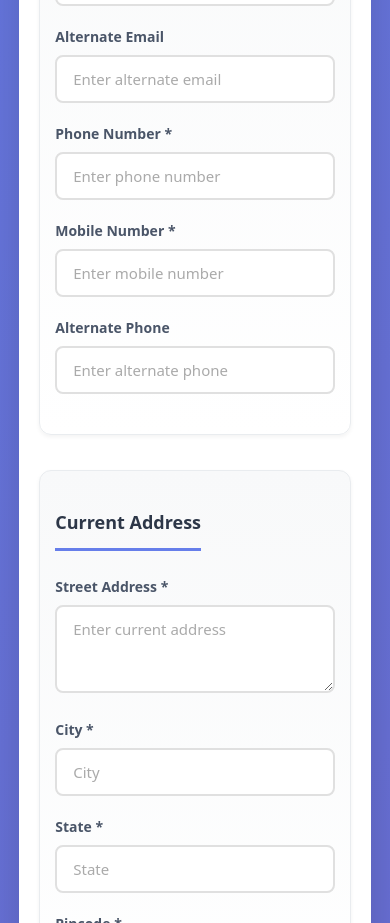
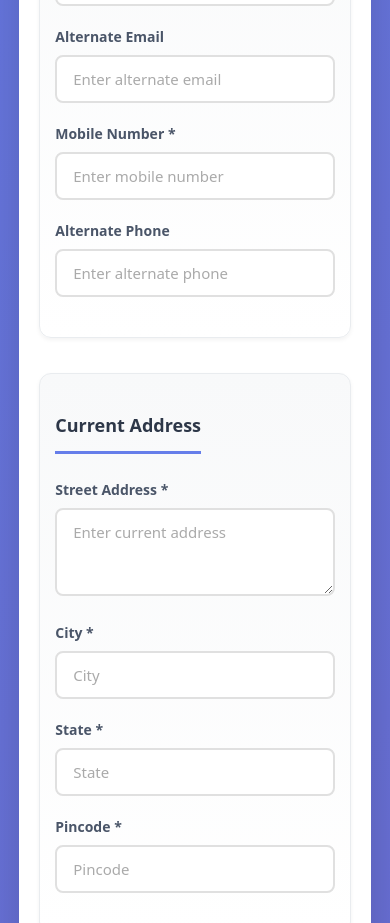
Before and after one commit to Ameesha-Katyayani/hrms-employee-form, a React (Vite) app: page / in a window 390 px wide. Shown: the part 1020-1943 px from the top of the page. Built offline with nearby package versions, Linux system fonts and the light colour scheme.

Commit message:
removed phone field

```diff
--- a/src/pages/EmployeeForm.jsx
+++ b/src/pages/EmployeeForm.jsx
@@ -12,8 +12,7 @@ export default function EmployeeForm() {
     maritalStatus: "",
     bloodGroup: "",
 
-    // Contact Information
-    phone: "",
+
     mobile: "",
     alternatePhone: "",
 
@@ -184,7 +183,7 @@ const handleSubmit = async (e) => {
   e.preventDefault();
 
   // ✅ REQUIRED FIELD CHECK (basic)
-  if (!form.name || !form.email || !form.dateOfBirth || !form.phone || !form.mobile) {
+  if (!form.name || !form.email || !form.dateOfBirth  || !form.mobile) {
     alert("Please fill all required fields marked with *");
     return;
   }
@@ -281,8 +280,6 @@ const handleSubmit = async (e) => {
           date_of_birth: form.dateOfBirth,
           marital_status: form.maritalStatus,
           blood_group: form.bloodGroup,
-
-          phone: form.phone,
           mobile: form.mobile,
           alternate_phone: form.alternatePhone || null,
 
@@ -522,7 +519,7 @@ const handleSubmit = async (e) => {
       maritalStatus: "",
       bloodGroup: "",
 
-      phone: "",
+
       mobile: "",
       alternatePhone: "",
 
@@ -767,18 +764,7 @@ const handleSubmit = async (e) => {
           </div>
 
           <div className="form-row">
-            <div className="form-group">
-              <label htmlFor="phone">Phone Number *</label>
-              <input
-                id="phone"
-                name="phone"
-                type="tel"
-                placeholder="Enter phone number"
-                value={form.phone}
-                onChange={handleChange}
-                required
-              />
-            </div>
+
 
             <div className="form-group">
               <label htmlFor="mobile">Mobile Number *</label>
```
